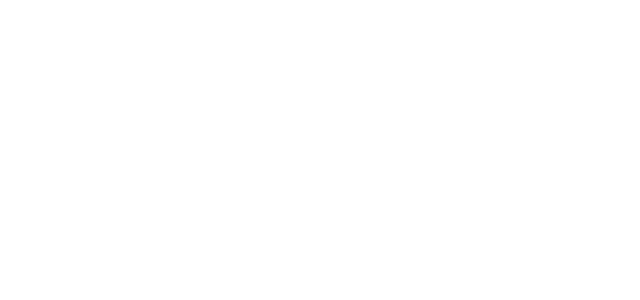
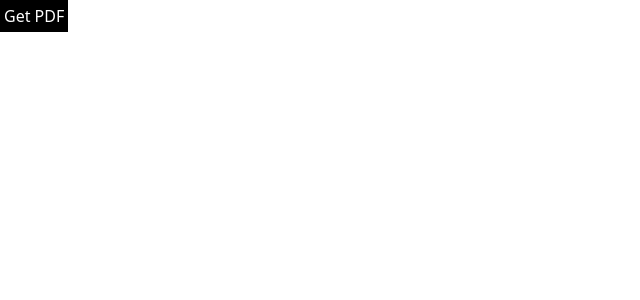
Before and after one commit to AritraChakraborty2003/PdfConverterReact, a React (Create React App) app: page /MoMForm in a window 1280 px wide. Before the commit this address had no page. Shown: the top 300 px of the page, without its empty margins (0-640 px from the left). Built offline with nearby package versions, Linux system fonts and the light colour scheme.

Commit message:
design: design of MoM Pdf file with pdfjs

```diff
--- a/package.json
+++ b/package.json
@@ -6,6 +6,7 @@
     "@testing-library/jest-dom": "^5.17.0",
     "@testing-library/react": "^13.4.0",
     "@testing-library/user-event": "^13.5.0",
+    "moment": "^2.30.1",
     "react": "^18.3.1",
     "react-dom": "^18.3.1",
     "react-router-dom": "^6.23.1",
--- a/src/App.js
+++ b/src/App.js
@@ -1,11 +1,17 @@
 import "./App.css";
 import { BrowserRouter, Routes, Route } from "react-router-dom";
 import Header from "./components/Header";
+import Index from "./components/Index";
+import Footer from "./components/Footer";
+import MoMForm from "./components/MoMForm";
 function App() {
   return (
     <BrowserRouter>
       <Routes>
-        <Route path="/" element={<Header />}></Route>
+        <Route path="/" element={<Index />}></Route>
+        <Route path="/Header" element={<Header />}></Route>
+        <Route path="/Footer" element={<Footer />}></Route>
+        <Route path="/MoMForm" element={<MoMForm />}></Route>
       </Routes>
     </BrowserRouter>
   );
--- /dev/null
+++ b/src/components/Footer.jsx
@@ -0,0 +1,8 @@
+const Footer = () => {
+  return (
+    <>
+      <p>This is a footer</p>
+    </>
+  );
+};
+export default Footer;
--- /dev/null
+++ b/src/components/Index.jsx
@@ -0,0 +1,10 @@
+const Index = () => {
+  return (
+    <>
+      <a href="/MoMForm" className="text-black underline">
+        MoM Form Link
+      </a>
+    </>
+  );
+};
+export default Index;
--- /dev/null
+++ b/src/components/MoMForm.jsx
@@ -0,0 +1,210 @@
+/* eslint-disable no-useless-concat */
+import moment from "moment";
+import { jsPDF } from "jspdf";
+const MoMForm = () => {
+  const getPDF = () => {
+    const doc = new jsPDF();
+    doc.setFont("serif", "bold");
+    doc.setFontSize(35);
+    doc.text("Venture Linked", 20, 11);
+    doc.setFont("serif", "normal");
+    doc.setFontSize(11);
+    doc.text("Minutes of meeting for - Meeting no: " + `${"M101"}`, 21, 17);
+    doc.setFontSize(10);
+    doc.text("Date: " + moment().format("Do MMM YYYY"), 21, 23);
+    doc.setFontSize(10);
+    doc.text("Title: " + `The role of AI in startup`, 21, 30);
+    doc.text("", 20, 57);
+    doc.setFontSize(10);
+    doc.text("Category: " + `Business Strategy`, 21, 36);
+    doc.setLineWidth(1);
+
+    doc.line(20, 40, 200, 40);
+
+    doc.setFontSize(20);
+    doc.setFont("serif", "bold");
+    doc.text("Agenda: ", 20, 47);
+    doc.setFont("serif", "normal");
+    doc.setFontSize(12);
+    doc.text("1. " + `How to implement the backend of AI?`, 20, 53);
+    doc.setFontSize(12);
+    doc.text(
+      "2. " + `Where to host and what is its deployment strategy?`,
+      20,
+      60
+    );
+    doc.setFontSize(12);
+    doc.text("3. " + `How to get the data for the ML Model?`, 20, 67);
+    doc.setFontSize(12);
+    doc.text(
+      "4. " + `What is the calculation and process strategy of ML model data?`,
+      20,
+      74
+    );
+    doc.setFontSize(12);
+    doc.text("5. " + `Need of AI in our application?`, 20, 81);
+
+    doc.setFont("serif", "bold");
+    doc.setFontSize(14);
+    doc.text(`How to implement the backend of AI?`, 20, 88);
+
+    doc.setFont("serif", "normal");
+    doc.setFontSize(12);
+    doc.text(
+      `The backend of our AI for our web app and project will be hosted on Heroku and its API will be used.`,
+      20,
+      95
+    );
+    doc.text(
+      `1. the hosting process will be done under supervision  of  the technical head and data shared to team.`,
+      20,
+      102
+    );
+    doc.text(
+      `2. the hosting process will be done under supervision  of  the technical head and data shared to team.`,
+      20,
+      109
+    );
+    doc.text(
+      `3. the hosting process will be done under supervision  of  the technical head and data shared to team.`,
+      20,
+      116
+    );
+    doc.text(
+      `4. the hosting process will be done under supervision  of  the technical head and data shared to team.`,
+      20,
+      123
+    );
+    doc.text(
+      `5. the hosting process will be done under supervision  of  the technical head and data shared to team.`,
+      20,
+      130
+    );
+
+    doc.setFont("serif", "bold");
+    doc.setFontSize(14);
+    doc.text(`How to implement the backend of AI?`, 20, 137);
+
+    doc.setFont("serif", "normal");
+    doc.setFontSize(12);
+    doc.text(
+      `The backend of our AI for our web app and project will be hosted on Heroku and its API will be used.`,
+      20,
+      143
+    );
+    doc.text(
+      `1. the hosting process will be done under supervision  of  the technical head and data shared to team.`,
+      20,
+      150
+    );
+    doc.text(
+      `2. the hosting process will be done under supervision  of  the technical head and data shared to team.`,
+      20,
+      157
+    );
+    doc.text(
+      `3. the hosting process will be done under supervision  of  the technical head and data shared to team.`,
+      20,
+      163
+    );
+    doc.text(
+      `4. the hosting process will be done under supervision  of  the technical head and data shared to team.`,
+      20,
+      170
+    );
+    doc.text(
+      `5. the hosting process will be done under supervision  of  the technical head and data shared to team.`,
+      20,
+      177
+    );
+
+    doc.setFont("serif", "bold");
+    doc.setFontSize(14);
+    doc.text(`How to implement the backend of AI?`, 20, 183);
+
+    doc.setFont("serif", "normal");
+    doc.setFontSize(12);
+    doc.text(
+      `The backend of our AI for our web app and project will be hosted on Heroku and its API will be used.`,
+      20,
+      190
+    );
+    doc.text(
+      `1. the hosting process will be done under supervision  of  the technical head and data shared to team.`,
+      20,
+      197
+    );
+    doc.text(
+      `2. the hosting process will be done under supervision  of  the technical head and data shared to team.`,
+      20,
+      203
+    );
+    doc.text(
+      `3. the hosting process will be done under supervision  of  the technical head and data shared to team.`,
+      20,
+      210
+    );
+    doc.text(
+      `4. the hosting process will be done under supervision  of  the technical head and data shared to team.`,
+      20,
+      217
+    );
+    doc.text(
+      `5. the hosting process will be done under supervision  of  the technical head and data shared to team.`,
+      20,
+      224
+    );
+
+    doc.setFont("serif", "bold");
+    doc.setFontSize(14);
+    doc.text(`How to implement the backend of AI?`, 20, 231);
+
+    doc.setFont("serif", "normal");
+    doc.setFontSize(12);
+    doc.text(
+      `The backend of our AI for our web app and project will be hosted on Heroku and its API will be used.`,
+      20,
+      238
+    );
+    doc.text(
+      `1. the hosting process will be done under supervision  of  the technical head and data shared to team.`,
+      20,
+      245
+    );
+    doc.text(
+      `2. the hosting process will be done under supervision  of  the technical head and data shared to team.`,
+      20,
+      252
+    );
+    doc.text(
+      `3. the hosting process will be done under supervision  of  the technical head and data shared to team.`,
+      20,
+      259
+    );
+    doc.text(
+      `4. the hosting process will be done under supervision  of  the technical head and data shared to team.`,
+      20,
+      266
+    );
+    doc.text(
+      `5. the hosting process will be done under supervision  of  the technical head and data shared to team.`,
+      20,
+      273
+    );
+
+    doc.setFont("serif", "normal");
+    doc.setFontSize(12);
+    doc.text("Host: Abhishek Kumar Pandey (Marketing Head)", 20, 285);
+
+    doc.save("report.pdf");
+  };
+
+  return (
+    <>
+      <button onClick={() => getPDF()} className="bg-black text-white p-1">
+        Get PDF
+      </button>
+    </>
+  );
+};
+export default MoMForm;
```
Also changed, not shown: 1 other file (tests, documents, lock files or other folders).
